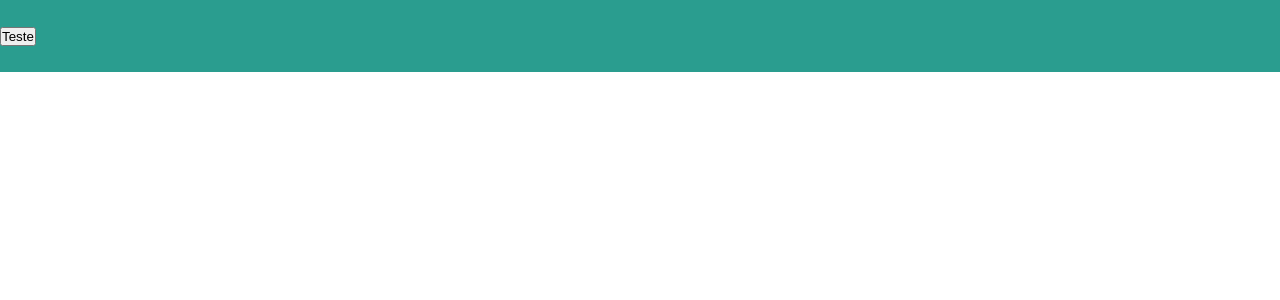
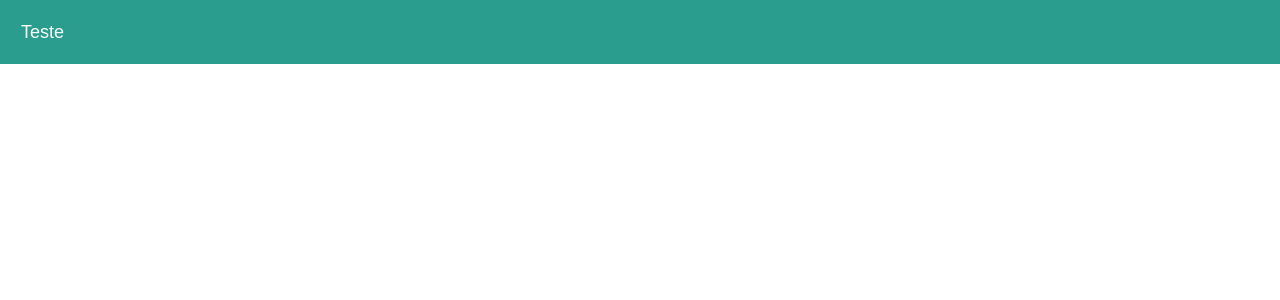
Before and after one commit to CaNeoN28/controle-farmaceutico-frontend, a Next.js app: page /teste in a window 1280 px wide. Shown: the top 300 px of the page. Built offline with nearby package versions, Linux system fonts and the light colour scheme.

Commit message:
Estilizando botão

```diff
--- a/src/components/BotaoMenu/BotaoMenu.module.scss
+++ b/src/components/BotaoMenu/BotaoMenu.module.scss
@@ -1,3 +1,22 @@
-.botao{
+@media screen and (min-width: 480px) {
+	.botao{
+		border: none;
 
+		background-color: var(--primary-color);
+		color: var(--white);
+
+		padding: 20px;
+
+		height: 64px;
+
+		font-size: 18px;
+	}
+
+	.botao:hover{
+		filter: brightness(0.95);
+	}
 }
+
+.botao:hover{
+	cursor: pointer;
+}
--- a/src/components/Menu/Menu.module.scss
+++ b/src/components/Menu/Menu.module.scss
@@ -1,8 +1,11 @@
 .menu{
 	display: flex;
 	align-items: center;
+	overflow: hidden;
 
-	height: 72px;
+	border: 1px solid var(--primary-color);
+
+	height: 64px;
 
 	background-color: var(--primary-color);
 	color: var(--white);
```
